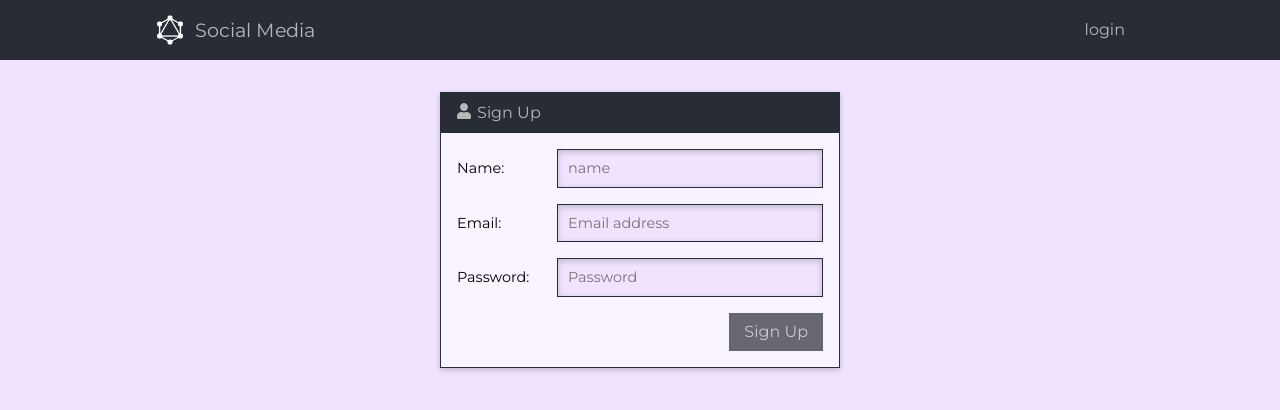
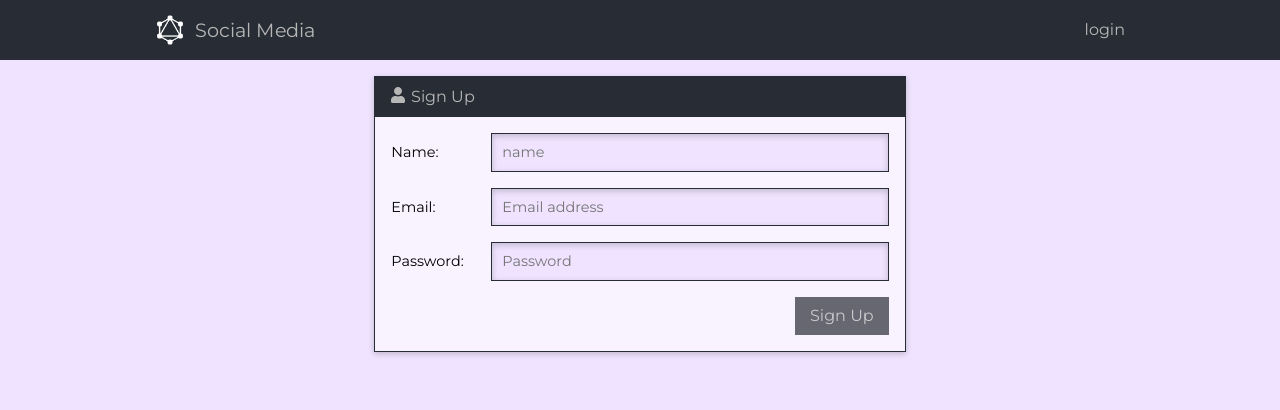
Before and after one commit to eduardo-dangelo/social-media-demo, a React (Create React App) app: page /social-media-demo/signup in a window 1280 px wide. Shown: the top 410 px of the page. Built offline with nearby package versions, Linux system fonts and the light colour scheme; no server answers.

Commit message:
home page wip

```diff
--- a/src/elements/layout/index.jsx
+++ b/src/elements/layout/index.jsx
@@ -11,17 +11,53 @@ export const Page = styled.div`
   max-width: ${variables.containerMaxWidth}
 `;
 
+
+export const Row = styled.div`
+  width: 100%;
+  display: flex;
+  justify-content: flex-start;
+  flex-wrap: wrap;
+  overflow: visible;
+
+  @media all and (max-width: 699px) {
+    flex-direction: column;
+
+    > div {
+      flex-grow: 1;
+      padding: ${variables.space} !important;
+      padding-bottom: 0 !important;
+    }
+  }
+`;
+
+export const Col = styled.div`
+  flex-grow: ${({ size }) => size ? size : 1};
+  padding: ${variables.spaceSmall};
+  padding-top: ${variables.space};
+  padding-bottom: 0 !important;
+  overflow: visible;
+
+  &:first-child {
+    padding-left: ${variables.space};
+  }
+
+  &:last-child {
+    padding-right: ${variables.space};
+  }
+`;
+
 export const Box = styled.div`
   border-radius: 0;
   overflow: hidden;
   //padding: 15px;
-  min-width: 400px;
-  min-height: 150px;
+  //min-width: 400px;
+  //min-height: 150px;
+  width: 100%;
   background: ${variables.boxBg};
   box-shadow: ${variables.boxShadow};
   transition: ${variables.transition};
   border: 1px solid ${variables.primaryColor};
-  margin: ${variables.spaceLarge} ${variables.space};
+  //margin: ${variables.spaceLarge} ${variables.space};
 
   &:hover {
     background: ${variables.boxBgHover};
--- a/src/scenes/App/index.jsx
+++ b/src/scenes/App/index.jsx
@@ -1,40 +1,11 @@
 import React from 'react';
 import Login from '../Login';
-import { Page } from '../../elements/layout'
+import { Box, BoxContent, BoxHeader, Col, Page, Row } from '../../elements/layout'
 import styled from 'styled-components'
 import { variables } from '../../services/config'
+import { FaBook, FaUser } from 'react-icons/fa'
+import { ActionBar, ActionButton, FaCogSpin, Field, FormGroup, Label } from '../../elements/form'
 
-const Row = styled.div`
-  //border: 1px solid red;
-  width: 100%;
-  overflow: auto;
-  display: flex;
-  justify-content: flex-start;
-  flex-wrap: wrap;
-
-  > div {
-    //border: 2px dashed green;
-  }
-`;
-
-const Col = styled.div`
-  flex-grow: ${({ size }) => size ? size : 1};
-  padding: ${variables.spaceSmall};
-  padding-top: ${variables.space};
-  padding-bottom: ${variables.space};
-
-  &:first-child {
-    padding-left: ${variables.space};
-  }
-
-  &:last-child {
-    padding-right: ${variables.space};
-  }
-
-  > div {
-    border: 1px red solid;
-  }
-`;
 
 class App extends React.Component {
   render() {
@@ -47,20 +18,46 @@ class App extends React.Component {
     return (
       <Page>
         <Row>
-          <Col size={3}>
-            <div>
-              test
-            </div>
+          <Col size={2}>
+            <Box>
+              <BoxHeader>
+                <FaUser/>
+                Welcome Ud
+              </BoxHeader>
+              <BoxContent>
+                <p>
+                  eduardo@smd.com
+                </p>
+                <p>
+                  settings
+                </p>
+              </BoxContent>
+            </Box>
           </Col>
           <Col size={6}>
-            <div>
-              test
-            </div>
-          </Col>
-          <Col size={2}>
-            <div>
-              test
-            </div>
+            <Box>
+              <BoxHeader>
+                What are you thinking Eduardo?
+              </BoxHeader>
+                <Row>
+                  <Col size={8}>
+                    <FormGroup>
+                      <Field
+                        // value={this.state.email}
+                        placeholder='Email address'
+                        // onChange={(e) => this.setState({email: e.target.value})}
+                      />
+                    </FormGroup>
+                  </Col>
+                  <Col>
+                    <ActionBar>
+                    <ActionButton type="submit" disabled={true}>
+                      Post
+                    </ActionButton>
+                    </ActionBar>
+                  </Col>
+                </Row>
+            </Box>
           </Col>
         </Row>
       </Page>
--- a/src/scenes/CreateUser/index.jsx
+++ b/src/scenes/CreateUser/index.jsx
@@ -1,13 +1,16 @@
 import React, { PureComponent } from 'react';
 import { FaUser } from 'react-icons/fa';
 import CreateUserForm from '../../forms/CreateUserForm';
-import { Box, BoxContent, BoxHeader, Page } from '../../elements/layout'
+import { Box, BoxContent, BoxHeader, Col, Page, Row } from '../../elements/layout'
 import Flip from 'react-reveal/Flip';
 
 class CreateUser extends PureComponent {
   render() {
     return (
       <Page>
+        <Row>
+          <Col/>
+          <Col>
             <Box>
               <BoxHeader>
                 <Flip top cascade>
@@ -19,6 +22,9 @@ class CreateUser extends PureComponent {
                 <CreateUserForm/>
               </BoxContent>
             </Box>
+          </Col>
+          <Col/>
+        </Row>
       </Page>
     );
   }
--- a/src/scenes/Login/index.jsx
+++ b/src/scenes/Login/index.jsx
@@ -1,14 +1,18 @@
 import React from 'react';
 import { FaUser } from 'react-icons/fa';
 import LoginUserForm from '../../forms/LoginUserForm';
-import { Box, BoxContent, BoxHeader, Page } from '../../elements/layout'
+import { Box, BoxContent, BoxHeader, Col, Page, Row } from '../../elements/layout'
 import Flip from 'react-reveal/Flip';
+
 
 class Login extends React.Component {
   render() {
     const { updateRequired } = this.props;
     return (
       <Page>
+        <Row>
+          <Col/>
+          <Col>
             <Box>
               <BoxHeader>
                 <Flip top cascade>
@@ -20,6 +24,9 @@ class Login extends React.Component {
                 <LoginUserForm updateRequired={updateRequired}/>
               </BoxContent>
             </Box>
+          </Col>
+          <Col/>
+        </Row>
       </Page>
     );
   }
```
Lines whose indentation alone changed are shown as unchanged.
